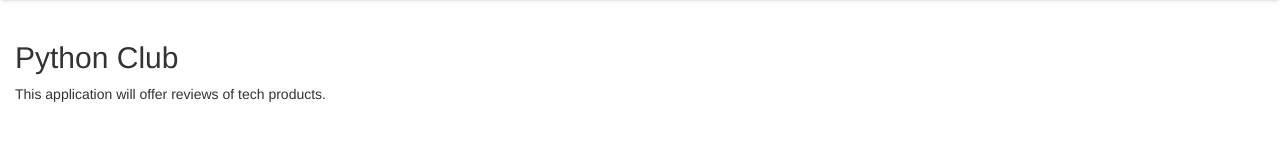
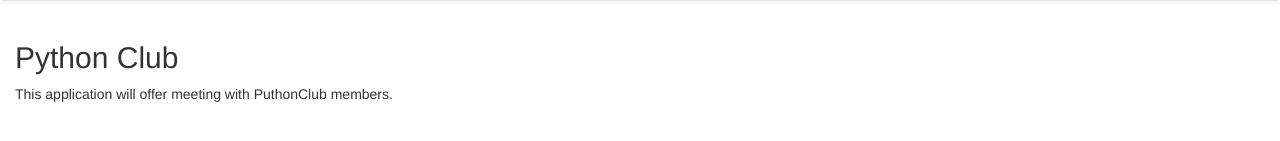
Before and after one commit to ntorguud/S2021-PythonClub, a Django app: page /Club/ in a window 1280 px wide. Shown: the part 276-417 px from the top of the page. Run offline with Django 3.2, Linux system fonts and the light colour scheme; some libraries are stand-ins or nearby versions.

Commit message:
Change the app description

```diff
--- a/Club/templates/club/index.html
+++ b/Club/templates/club/index.html
@@ -2,5 +2,5 @@
 {% block content %}
 {% load static %}
 <h2>Python Club</h2>
-<p>This application will offer reviews of tech products.</p>
+<p>This application will offer meeting with PuthonClub members.</p>
 {% endblock %}
```
